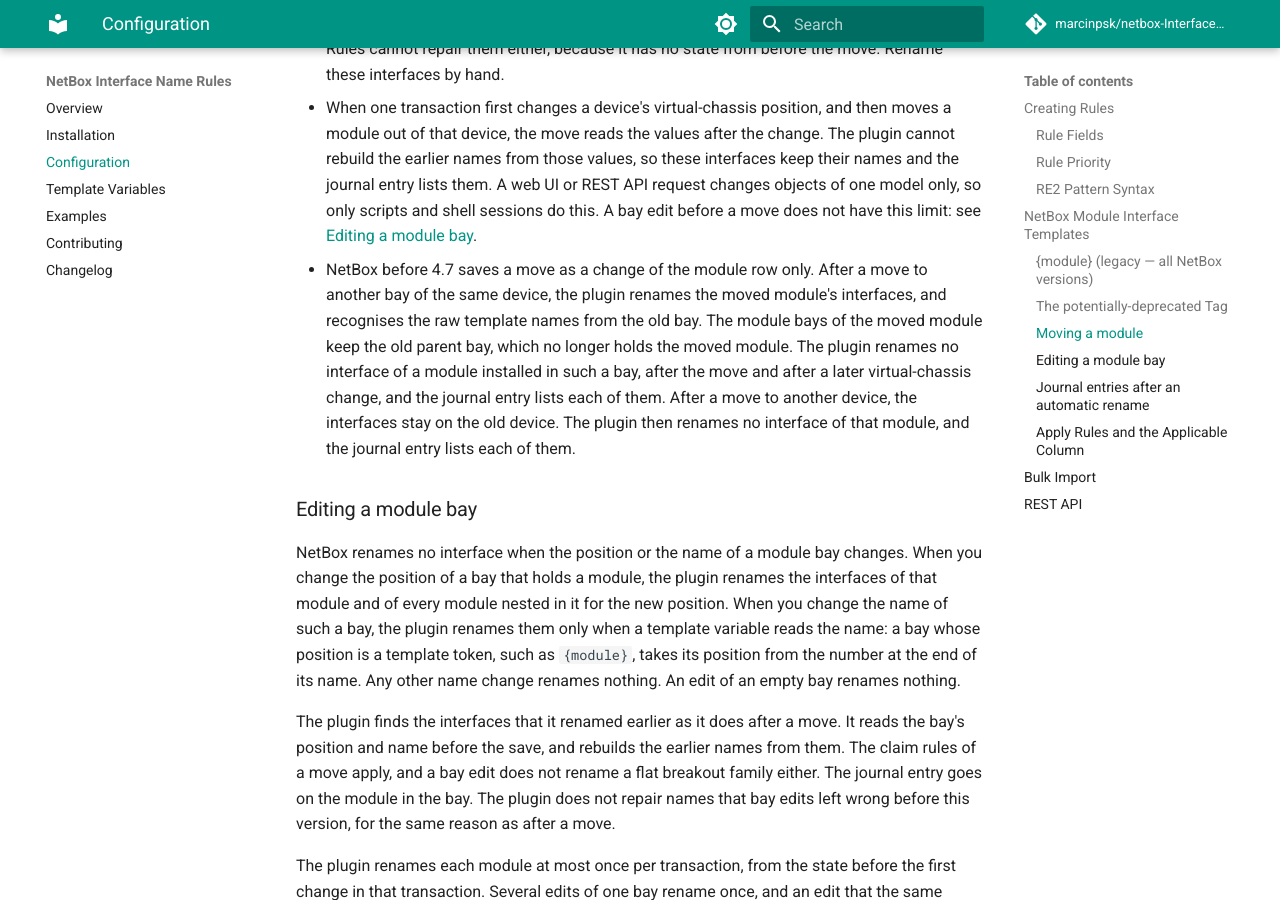
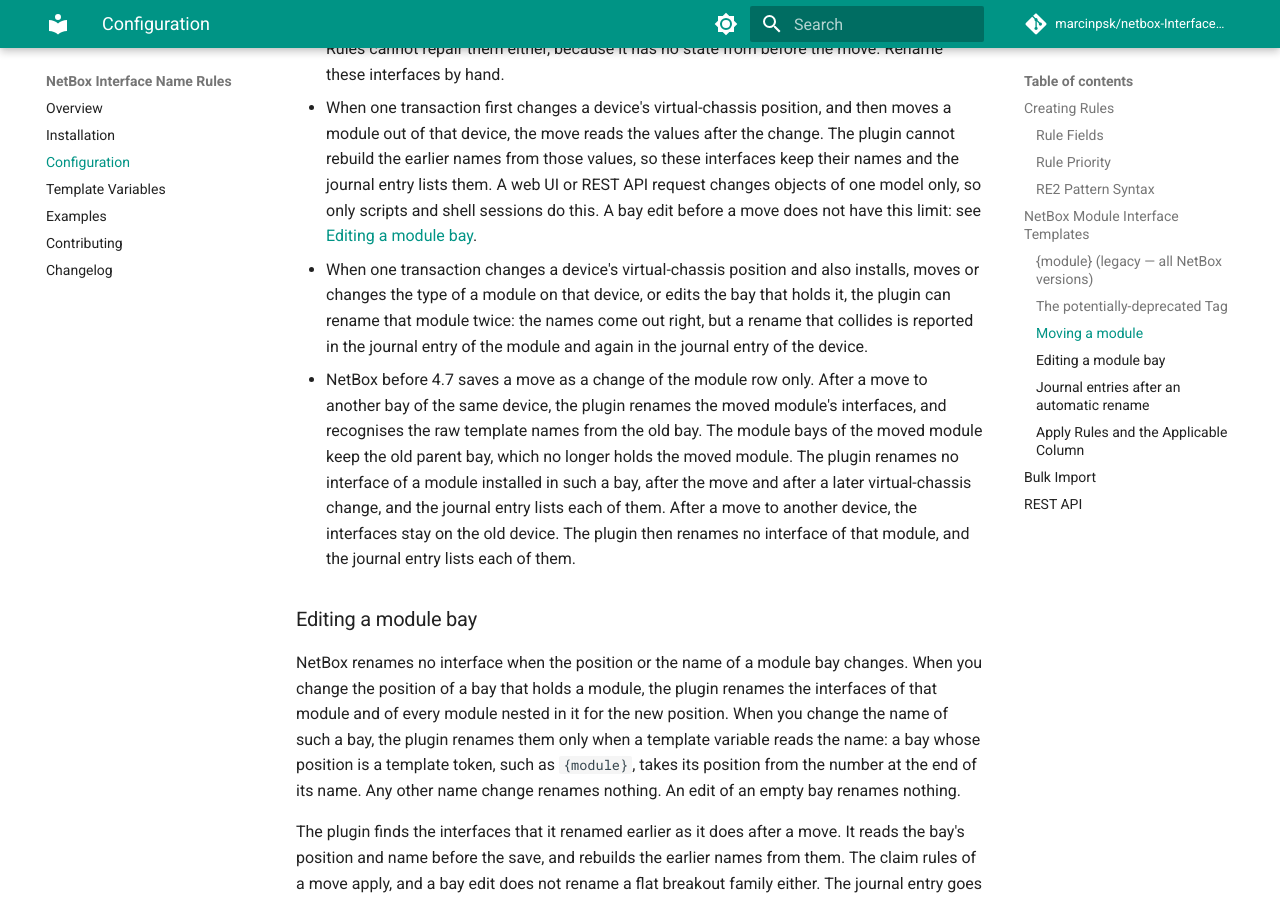
Before and after one commit to marcinpsk/netbox-InterfaceNameRules-plugin, an MkDocs documentation site: the page built from docs/configuration.md, in a window 1280 px wide and 900 px high, scrolled down 3717 px. Built offline with MkDocs 1.6.1 and Material for MkDocs 9.7.7, drawn with Linux system fonts in a browser that asks for light colours; comment, search, counter and statistics services are not loaded.

Commit message:
docs: state that a chassis-position change and a module trigger can reapply one module twice
The device reapply and the module reapply of one transaction do not
share their modules. When a transaction changes a device's
virtual-chassis position and also triggers a module on that device, the
module can be reapplied for both. The names come out right, but a rename
that collides is reported in the journal entry of the module and again
in the journal entry of the device. ADR 0015 and the configuration guide
now list this next to the limit for a chassis-position change before a
move.

```diff
--- a/docs/configuration.md
+++ b/docs/configuration.md
@@ -136,6 +136,11 @@
   or REST API request changes objects of one model only, so only scripts and
   shell sessions do this. A bay edit before a move does not have this limit:
   see [Editing a module bay](#editing-a-module-bay).
+- When one transaction changes a device's virtual-chassis position and also
+  installs, moves or changes the type of a module on that device, or edits the
+  bay that holds it, the plugin can rename that module twice: the names come
+  out right, but a rename that collides is reported in the journal entry of the
+  module and again in the journal entry of the device.
 - NetBox before 4.7 saves a move as a change of the module row only. After a
   move to another bay of the same device, the plugin renames the moved module's
   interfaces, and recognises the raw template names from the old bay. The
```
Also changed, not shown: docs/adr/0015-reapply-from-a-rename-trigger-with-its-previous-state.md (+1 -1 lines).
